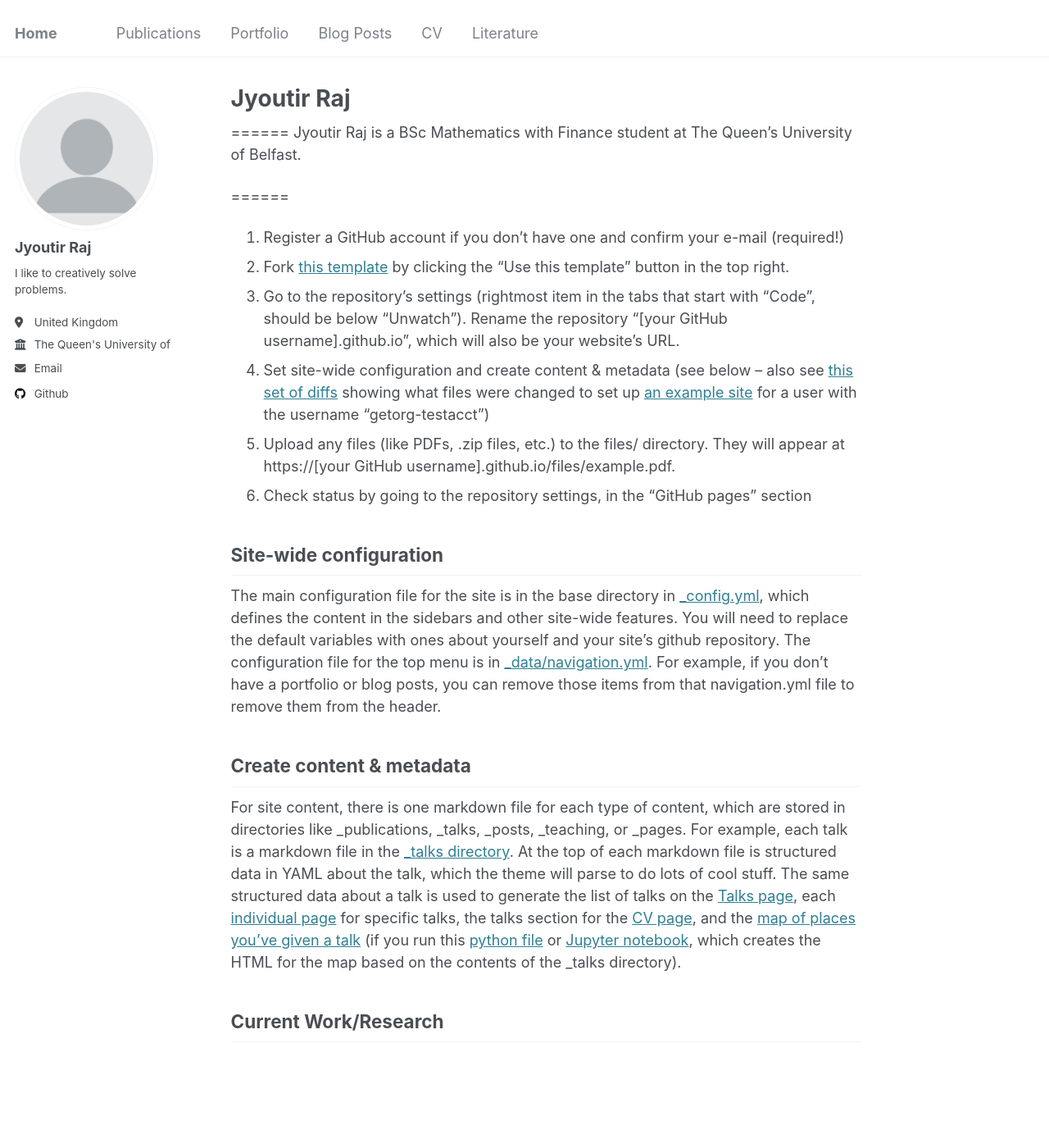
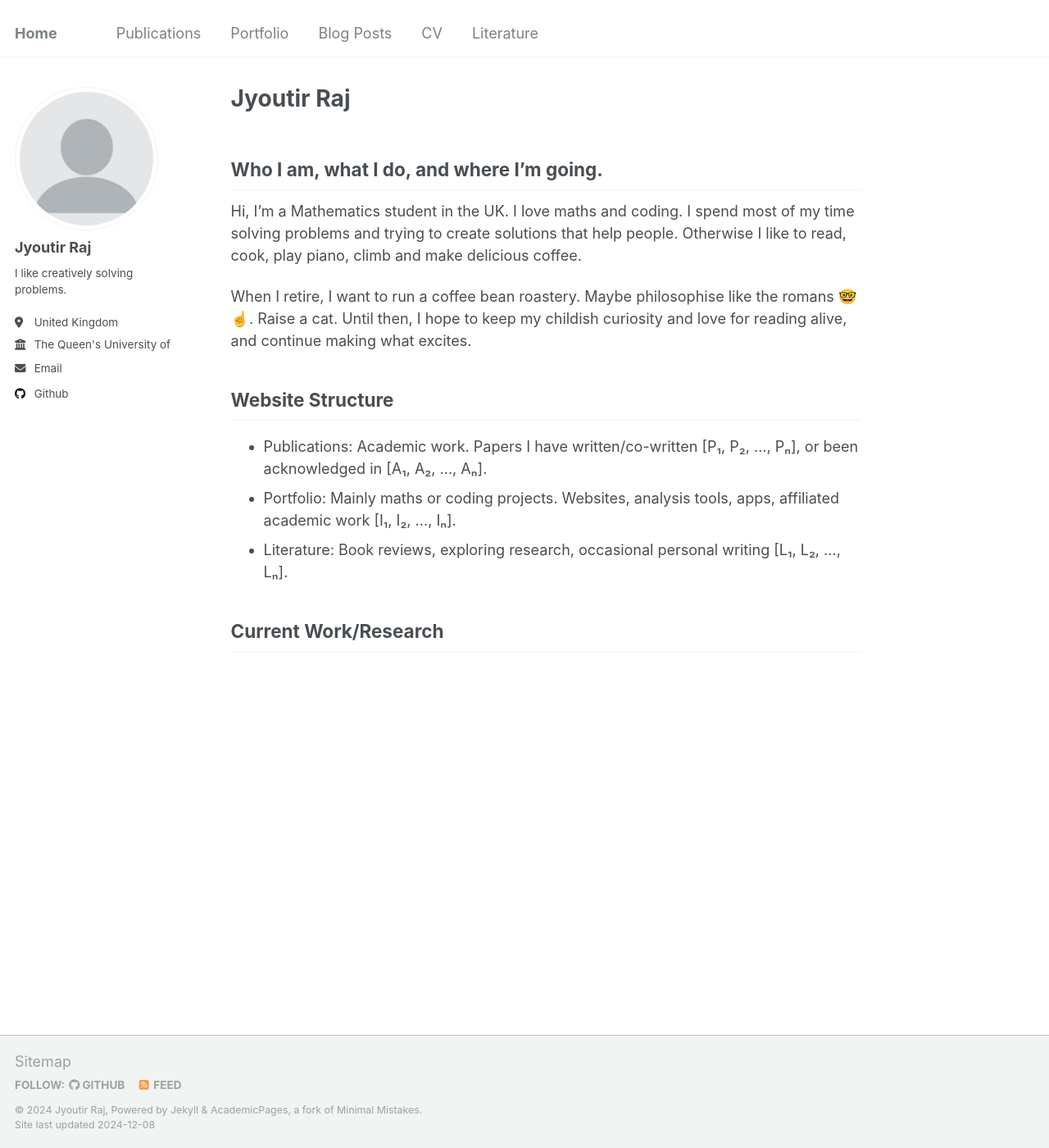
Before and after one commit to jyoutir/jyoutir.github.io, a Jekyll site: the page built from _pages/about.md, in a window 1280 px wide and 1400 px high. Shown: the whole window at 82% size. Built offline with Jekyll 4.4.1, drawn with Linux system fonts in a browser that asks for light colours.

Commit message:
updated config , about and vrp mention.

```diff
--- a/_config.yml
+++ b/_config.yml
@@ -24,7 +24,7 @@ author:
   avatar           : "profile.png"
   name             : "Jyoutir Raj"
   pronouns         : # example: "she/her"
-  bio              : "I like to creatively solve problems."
+  bio              : "I like creatively solving problems."
   location         : "United Kingdom"
   employer         : "The Queen's University of Belfast"
   uri              : # URL
--- a/_pages/about.md
+++ b/_pages/about.md
@@ -7,23 +7,20 @@ redirect_from:
   - /about.html
 ---
 
-======
-Jyoutir Raj is a BSc Mathematics with Finance student at The Queen's University of Belfast.
+## Who I am, what I do, and where I’m going.
 
-======
-1. Register a GitHub account if you don't have one and confirm your e-mail (required!)
-1. Fork [this template](https://github.com/academicpages/academicpages.github.io) by clicking the "Use this template" button in the top right.
-1. Go to the repository's settings (rightmost item in the tabs that start with "Code", should be below "Unwatch"). Rename the repository "[your GitHub username].github.io", which will also be your website's URL.
-1. Set site-wide configuration and create content & metadata (see below -- also see [this set of diffs](http://archive.is/3TPas) showing what files were changed to set up [an example site](https://getorg-testacct.github.io) for a user with the username "getorg-testacct")
-1. Upload any files (like PDFs, .zip files, etc.) to the files/ directory. They will appear at https://[your GitHub username].github.io/files/example.pdf.
-1. Check status by going to the repository settings, in the "GitHub pages" section
+Hi, I’m a Mathematics student in the UK. I love maths and coding.
+I spend most of my time solving problems and trying to create solutions that help people.
+Otherwise I like to read, cook, play piano, climb and make delicious coffee.
 
-Site-wide configuration
-------
-The main configuration file for the site is in the base directory in [_config.yml](https://github.com/academicpages/academicpages.github.io/blob/master/_config.yml), which defines the content in the sidebars and other site-wide features. You will need to replace the default variables with ones about yourself and your site's github repository. The configuration file for the top menu is in [_data/navigation.yml](https://github.com/academicpages/academicpages.github.io/blob/master/_data/navigation.yml). For example, if you don't have a portfolio or blog posts, you can remove those items from that navigation.yml file to remove them from the header.
+When I retire, I want to run a coffee bean roastery. Maybe philosophise like the romans 🤓 ☝️. Raise a cat.
+Until then, I hope to keep my childish curiosity and love for reading alive, and continue making what excites.
 
-Create content & metadata
-------
-For site content, there is one markdown file for each type of content, which are stored in directories like _publications, _talks, _posts, _teaching, or _pages. For example, each talk is a markdown file in the [_talks directory](https://github.com/academicpages/academicpages.github.io/tree/master/_talks). At the top of each markdown file is structured data in YAML about the talk, which the theme will parse to do lots of cool stuff. The same structured data about a talk is used to generate the list of talks on the [Talks page](https://academicpages.github.io/talks), each [individual page](https://academicpages.github.io/talks/2012-03-01-talk-1) for specific talks, the talks section for the [CV page](https://academicpages.github.io/cv), and the [map of places you've given a talk](https://academicpages.github.io/talkmap.html) (if you run this [python file](https://github.com/academicpages/academicpages.github.io/blob/master/talkmap.py) or [Jupyter notebook](https://github.com/academicpages/academicpages.github.io/blob/master/talkmap.ipynb), which creates the HTML for the map based on the contents of the _talks directory).
+
+## Website Structure
+
+- Publications: Academic work. Papers I have written/co-written [P₁, P₂, ..., Pₙ], or been acknowledged in [A₁, A₂, ..., Aₙ].
+- Portfolio: Mainly maths or coding projects. Websites, analysis tools, apps, affiliated academic work [I₁, I₂, ..., Iₙ].
+- Literature: Book reviews, exploring research, occasional personal writing [L₁, L₂, ..., Lₙ].
 
 ## Current Work/Research
```
Also changed, not shown: _publications/2024-11-29-vrp.md (+3 -3 lines), 2 other files.
